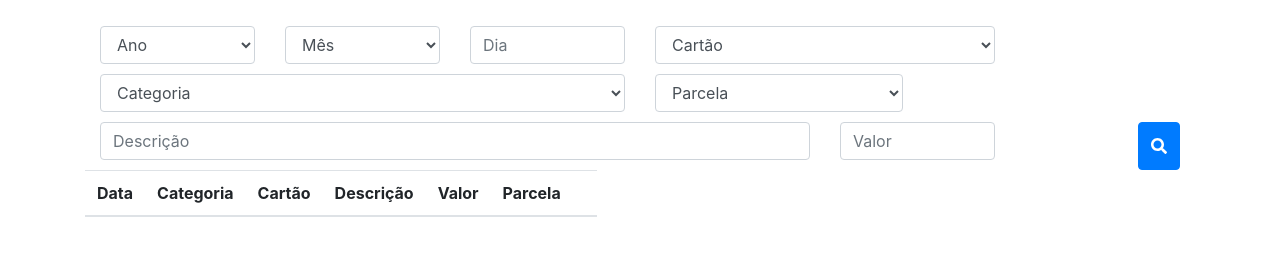
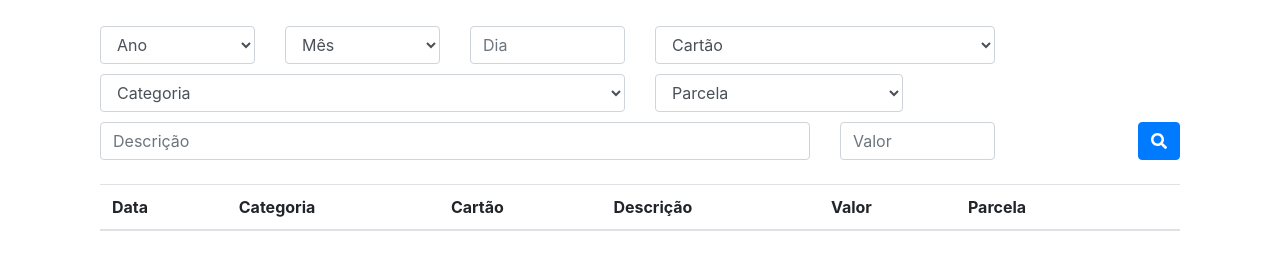
Before and after one commit to bern4rd/Projeto-ES20.1, a plain HTML site: page consulta.html in a window 1280 px wide. Shown: the part 198-468 px from the top of the page. Drawn offline with nearby package versions, Linux system fonts and the light colour scheme.

Commit message:
alteração no front, consulta

```diff
--- a/consulta.html
+++ b/consulta.html
@@ -159,9 +159,11 @@
             <i class="fas fa-search"></i>
           </button>
         </div>
+    </div>
 
-      <br><br>
+    <br>
 
+    <div class="container-2">
         <div class="row">
           <div class="col">
             <table class="table" >
@@ -184,6 +186,7 @@
           </div>
         </div>
       </div>
+    </div>
   </body>
 
 </html>
```
Lines whose indentation alone changed are shown as unchanged.
